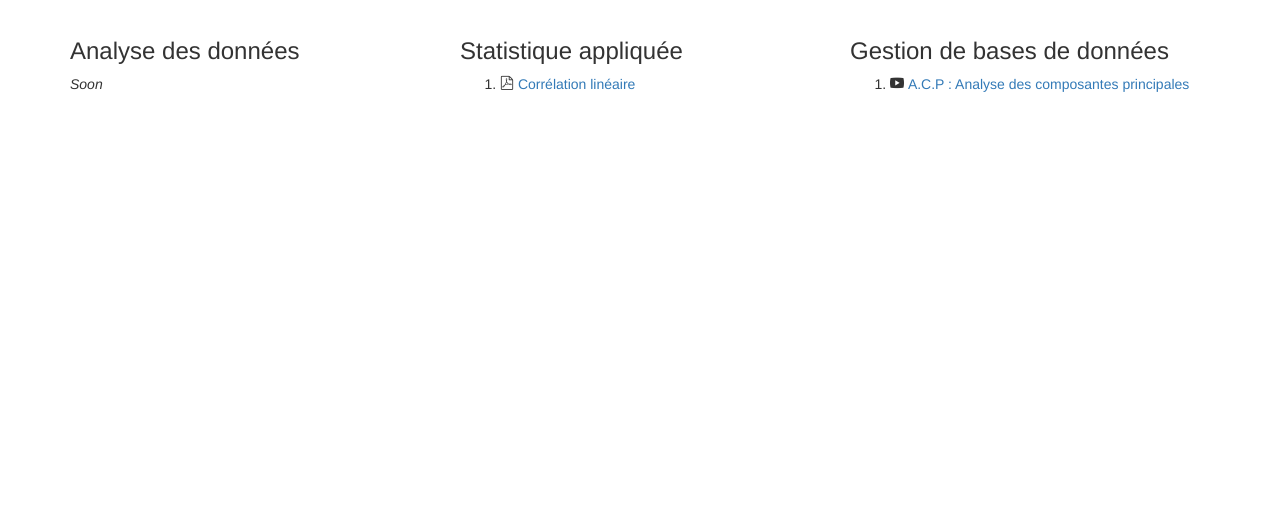
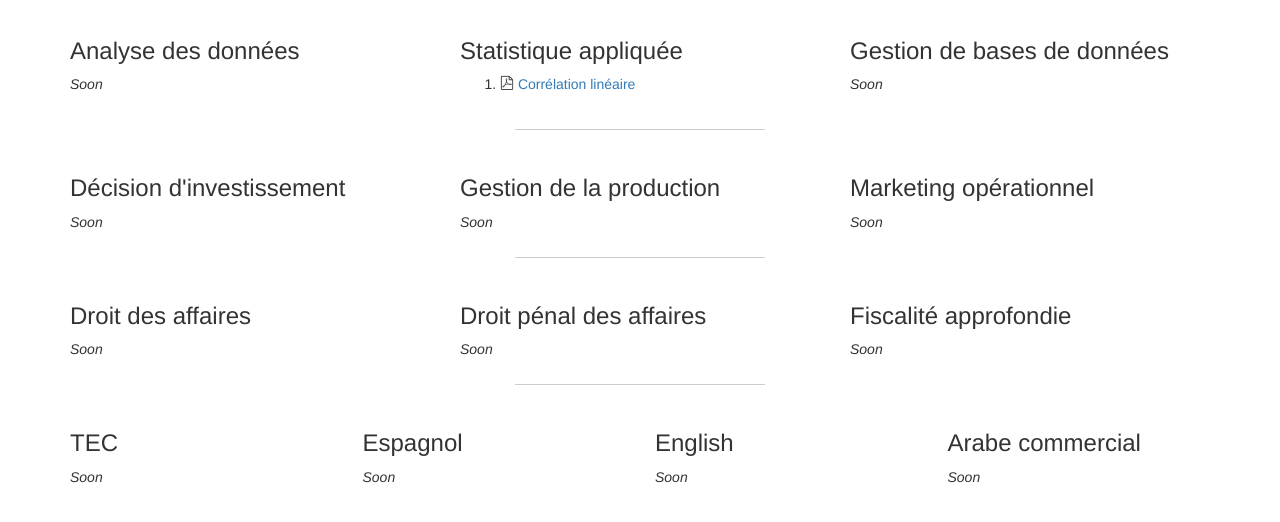
Before and after one commit to ENCGistes/ENCGistes.github.io, a plain HTML site: page exercices.html in a window 1280 px wide. Shown: the part 54-576 px from the top of the page. Drawn offline with nearby package versions, Linux system fonts and the light colour scheme; files whose address does not match are found by name.

Commit message:
Exercices
Adding sections to exercices page.

```diff
--- a/exercices.html
+++ b/exercices.html
@@ -57,12 +57,66 @@
 			</div>
 			<div class="col-lg-4">
 				<h3>Gestion de bases de données</h3>
-				<ol>
-					<li><strong><i class="icon-play"></i></strong> <a href="#">A.C.P : Analyse des composantes principales</a></li>
-				</ol>
+				<i>Soon</i>
 			</div>
 
 		</div>
+
+		<div class="separator"></div>
+
+		<div class="row">
+			<div class="col-lg-4">
+				<h3>Décision d'investissement</h3>
+				<i>Soon</i>
+			</div>
+			<div class="col-lg-4">
+				<h3>Gestion de la production</h3>
+				<i>Soon</i>
+			</div>
+			<div class="col-lg-4">
+				<h3>Marketing opérationnel</h3>
+				<i>Soon</i>
+			</div>
+		</div>
+
+		<div class="separator"></div>
+
+		<div class="row">
+			<div class="col-lg-4">
+				<h3>Droit des affaires</h3>
+				<i>Soon</i>
+			</div>
+			<div class="col-lg-4">
+				<h3>Droit pénal des affaires</h3>
+				<i>Soon</i>
+			</div>
+			<div class="col-lg-4">
+				<h3>Fiscalité approfondie</h3>
+				<i>Soon</i>
+			</div>
+		</div>
+
+		<div class="separator"></div>
+
+		<div class="row">
+			<div class="col-lg-3">
+				<h3>TEC</h3>
+				<i>Soon</i>
+			</div>
+			<div class="col-lg-3">
+				<h3>Espagnol</h3>
+				<i>Soon</i>
+			</div>
+			<div class="col-lg-3">
+				<h3>English</h3>
+				<i>Soon</i>
+			</div>
+			<div class="col-lg-3">
+				<h3>Arabe commercial</h3>
+				<i>Soon</i>
+			</div>
+		</div>
+
 	</div>
 
 	<!-- Copyrights : Omar Berrayti - ENCG Oujda -->
```
